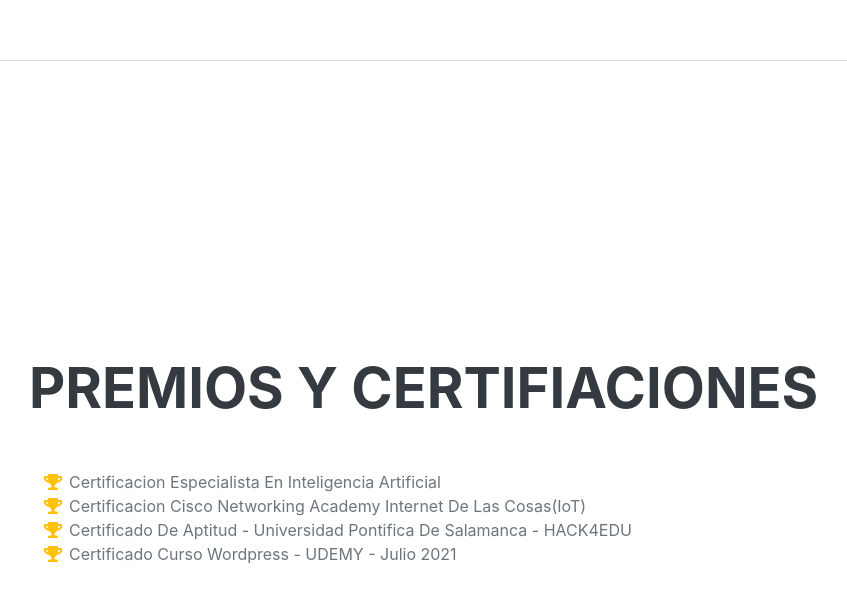
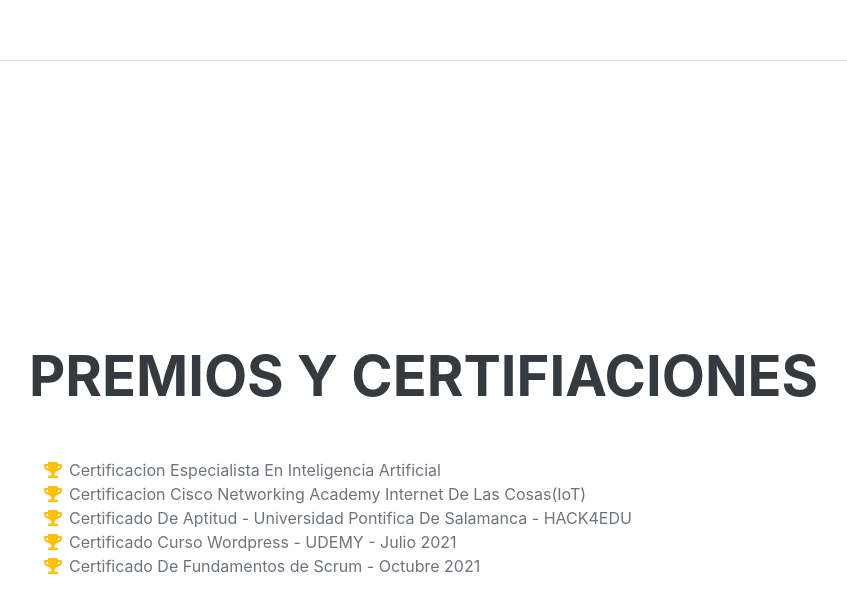
Before and after one commit to soymegh/Marvin7u7.github.io, a plain HTML site: page index.html in a window 1280 px wide. Shown: the part 4277-4890 px from the top of the page, without its empty margins (291-1138 px from the left). Drawn offline with nearby package versions, Linux system fonts and the light colour scheme; a web font is replaced by a local one.

Commit message:
Update Index.html
Aqui puse Scrum  y Linkedin

```diff
--- a/index.html
+++ b/index.html
@@ -50,7 +50,7 @@
                     </div>
                     <p class="lead mb-5">Soy un joven, responsable y apasionado por lo  que son sistemas informáticos, dado a que me emociona mucho el poder desarrollarme en estos ámbitos, también me gusta mucho el hecho de poder desarrollarme en muchas de las ramas de mi carrera</p>
                     <div class="social-icons">
-                        <a class="social-icon" href="#!"><i class="fab fa-linkedin-in"></i></a>
+                        <a class="social-icon" href="https://www.linkedin.com/in/marvin-gonzales-4660071b1/"><i class="fab fa-linkedin-in"></i></a>
                         <a class="social-icon" href="https://github.com/Marvin7u7"><i class="fab fa-github"></i></a>
                         <a class="social-icon" href="#!"><i class="fab fa-twitter"></i></a>
                         <a class="social-icon" href="https://www.facebook.com/MarvinEzequielGonzalesHernandez/"><i class="fab fa-facebook-f"></i></a>
@@ -194,6 +194,10 @@
                             <span class="fa-li"><i class="fas fa-trophy text-warning"></i></span>
                             Certificado Curso Wordpress - UDEMY - Julio 2021
                         </li>
+                          <li>
+                            <span class="fa-li"><i class="fas fa-trophy text-warning"></i></span>
+                            Certificado De Fundamentos de Scrum - Octubre 2021
+                        </li>
                     </ul>
                 </div>
             </section>
```
